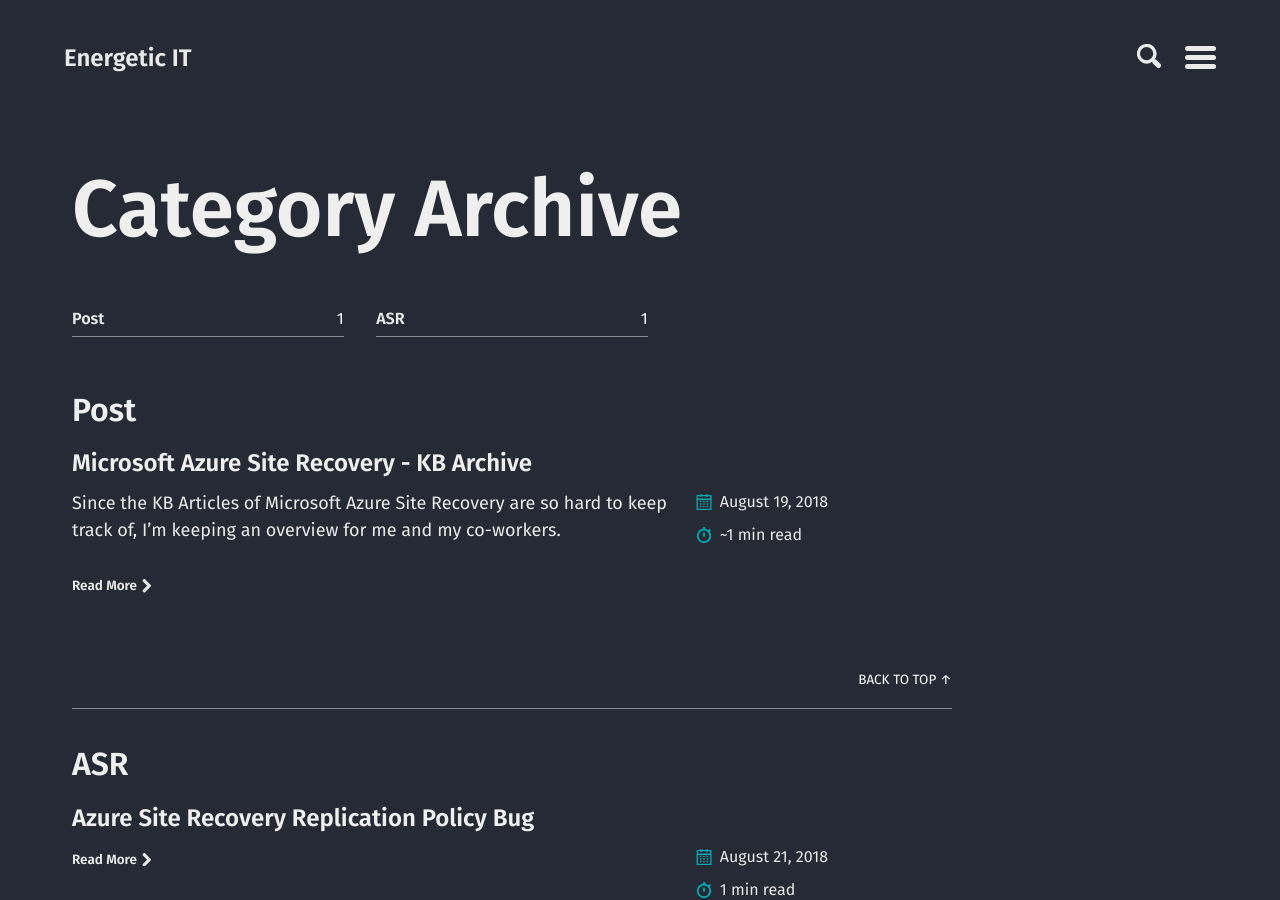
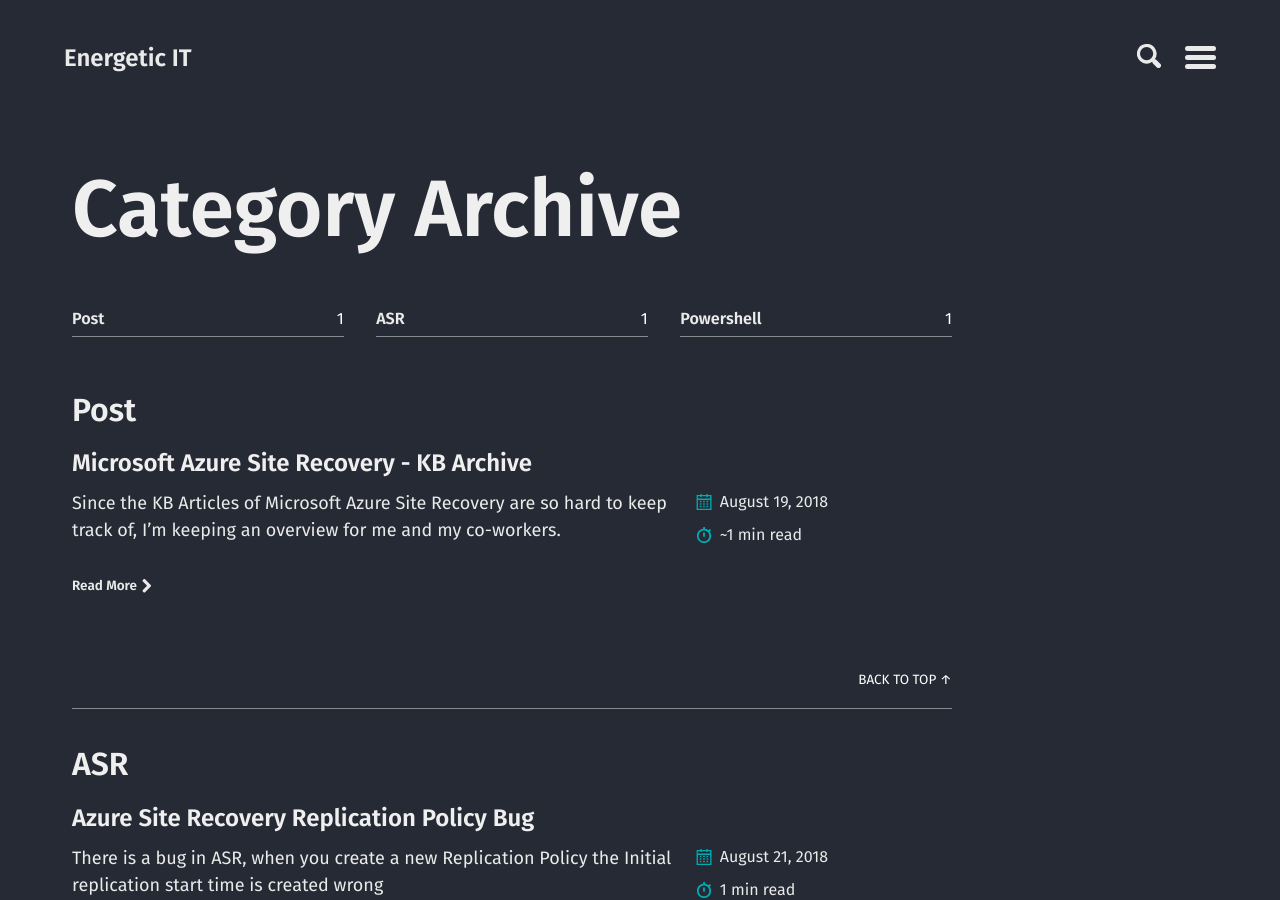
Before and after one commit to energetic-it/energetic-it.github.io, a Jekyll site: the page built from categories.md, in a window 1280 px wide and 900 px high. Built offline with Jekyll 4.4.1, drawn with Linux system fonts in a browser that asks for light colours; some of the changed text lies outside the part shown.

Commit message:
Update 2018-08-21-azure-site-recovery-replication-policy-bug.md

```diff
--- a/_posts/2018-08-21-azure-site-recovery-replication-policy-bug.md
+++ b/_posts/2018-08-21-azure-site-recovery-replication-policy-bug.md
@@ -1,8 +1,9 @@
 ---
 title: "Azure Site Recovery Replication Policy Bug"
-excerpt: ""
+excerpt: "There is a bug in ASR, when you create a new Replication Policy the Initial replication start time is created wrong"
 categories:
   - ASR
+  - Powershell
 tags:
   - ASR
   - Azure
```
